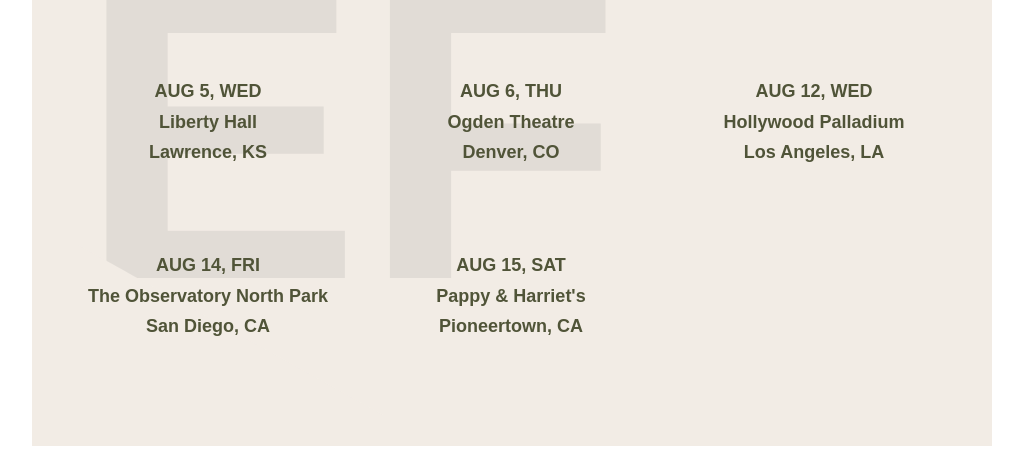
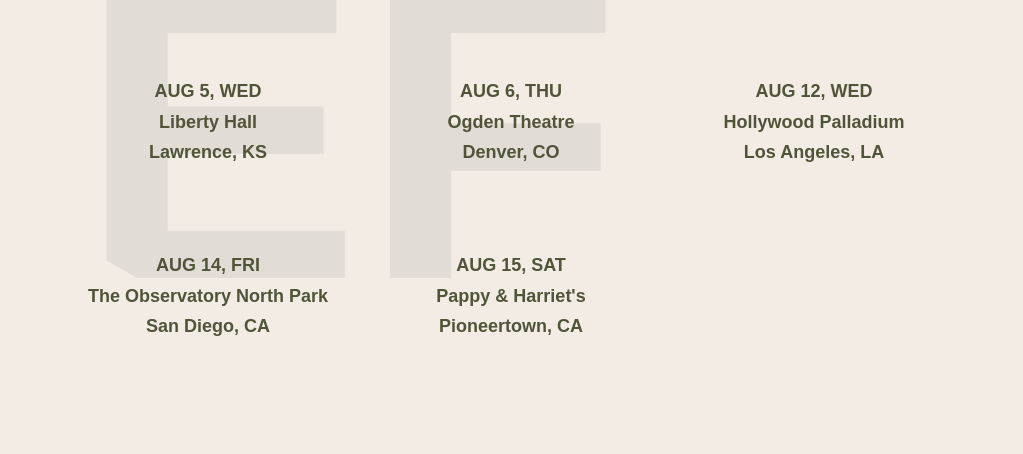
Before and after one commit to zeyaoli/Big-Thief-Tour-Swiss-Style, a plain HTML site: page index.html in a window 1280 px wide. Shown: the part 940-1394 px from the top of the page, without its empty margins (128-1151 px from the left). Drawn offline with Linux system fonts and the light colour scheme; a web font is replaced by a local one.

Commit message:
update css

```diff
--- a/public/main.css
+++ b/public/main.css
@@ -4,7 +4,7 @@
 }
 
 body {
-	/* background-color: #f2ece5; */
+	background-color: #f2ece5;
 	position: relative;
 	display: flex;
 	justify-content: center;
```
